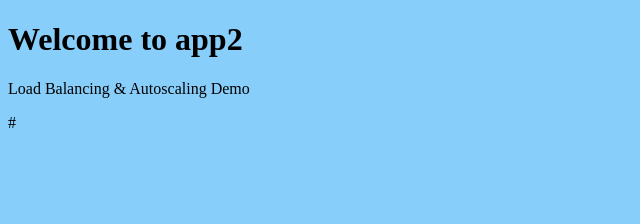
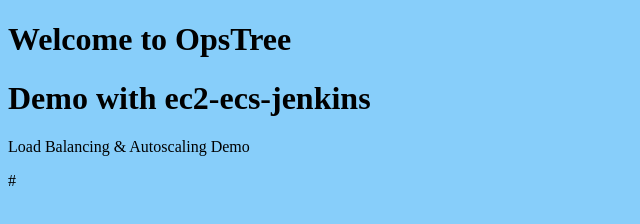
Before and after one commit to 1a2k3m/ec2-ecs-demo, a plain HTML site: page index.html in a window 1280 px wide. Shown: the whole page, without its empty margins (0-640 px from the left). Drawn offline with Linux system fonts and the light colour scheme.

Commit message:
Update index.html

```diff
--- a/index.html
+++ b/index.html
@@ -2,7 +2,9 @@
 <html>
 <body style="background-color:lightskyblue;">
 
-<h1>Welcome to app2</h1>
+<h1>Welcome to OpsTree</h1>
+
+<h1>Demo with ec2-ecs-jenkins</h1>
 <p>Load Balancing & Autoscaling Demo</p>
 
 </body>
```
